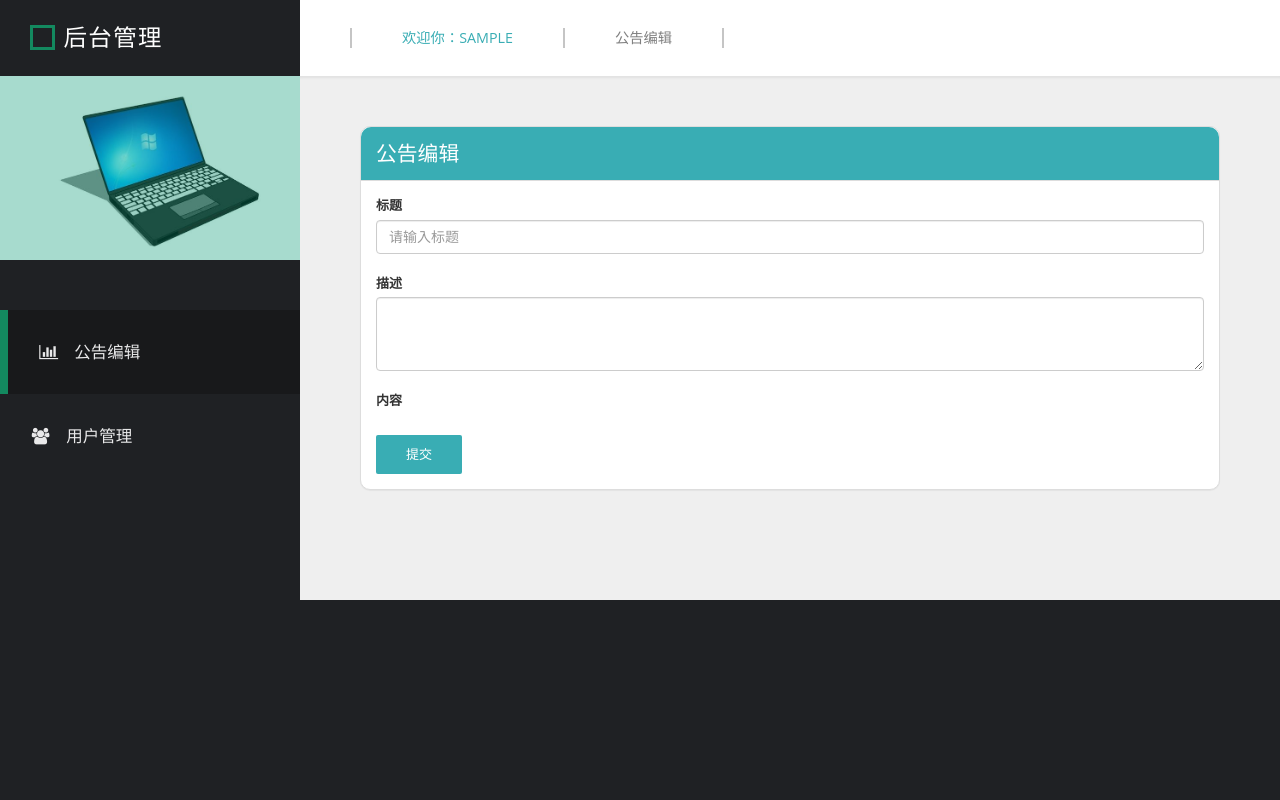
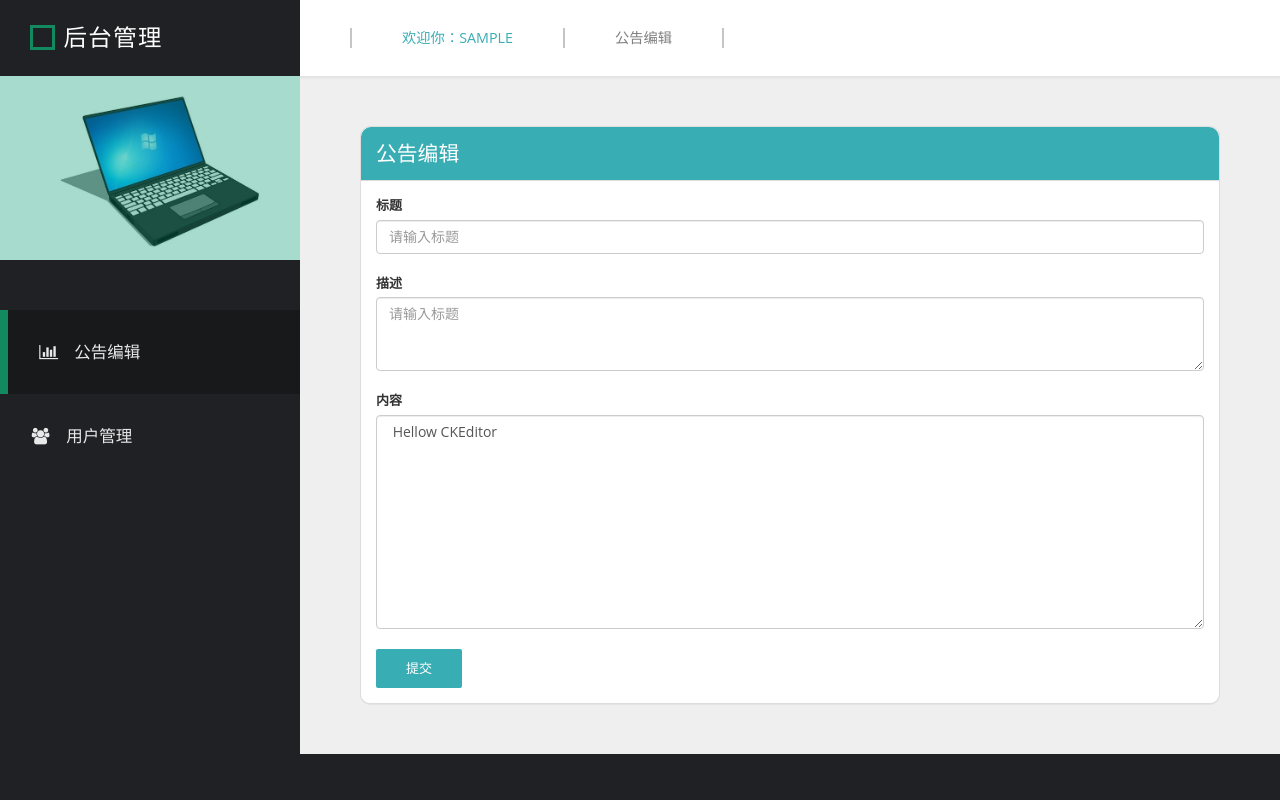
Before and after one commit to ccnode/-, a Flask app: page /edit_rewards in a window 1280 px wide. Run offline with Flask 2, Linux system fonts and the light colour scheme; the visitor is signed in with stand-in values (Sample User, id 1); some libraries are stand-ins or nearby versions.

Commit message:
实现管理员页面(更新公告页面，用户管理页面)，以及嵌套编辑器，接下来完成接口

```diff
--- a/routes/admin.py
+++ b/routes/admin.py
@@ -15,6 +15,8 @@ def rewards():
 # 管理页面
 @admin.route("/admin_page")
 def admin_page():
+    if check_login()!=True:
+        return redirect(url_for("user.login_page"))
     return render_template("admin/admin.html")
 # 加载公告编辑
 @admin.route("/edit_rewards")
@@ -22,8 +24,26 @@ def edit_rewards():
     username = session["username"]
     return render_template("admin/edit_rewards.html",username=username)
 
+# 更新公告
+@admin.route("/edit_rewards", methods=['GET', 'POST'])
+def update_rewards():
+    if request.method == 'POST':
+        text = request.form.get("myEdit")
+        print(text)
+        print(type(text))
+    return redirect(url_for("admin.edit_rewards"))
+
 # 加载用户管理
 @admin.route("/user_manage")
 def user_manage():
     username = session["username"]
     return render_template("admin/user_manage.html",username=username)
+
+# 检验登录
+def check_login():
+    try:
+        session["username"]
+        return True
+    except:
+        print("未登录")
+        return False
--- a/templates/admin/edit_rewards.html
+++ b/templates/admin/edit_rewards.html
@@ -67,7 +67,7 @@
           <div class="panel panel-default margin-10">
                 <div class="panel-heading"><h2 class="text-uppercase">公告编辑</h2></div>
                 <div class="panel-body">
-                  <form action="index.html" class="templatemo-login-form">
+                  <form  class="templatemo-login-form" method="post">
                     <div class="form-group">
                       <label for="inputEmail">标题</label>
                       <input type="text" class="form-control" placeholder="请输入标题">
@@ -75,14 +75,18 @@
 
                     <div class="form-group">
                       <label for="inputEmail">描述</label>
-                      <textarea class="form-control" id="inputNote" rows="3"></textarea>
+                      <textarea class="form-control" id="inputNote" rows="3" placeholder="请输入标题"></textarea>
                     </div>
 
                     <div class="form-group">
                       <label for="inputEmail">内容</label>
-
-
-
+                        {#编辑器#}
+                        <script src="/static/ckeditor/ckeditor.js"></script>
+                        <textarea name="myEdit" id="myEdit" class="form-control" rows="10" cols="80"> Hellow CKEditor </textarea>
+                            <script>
+                                <!-- Replace the <textarea id="myEdit"> with a CKEditor -->
+                                 CKEDITOR.replace( 'myEdit' );
+                            </script>
 {#                      <textarea class="form-control" id="inputNote" rows="3"> 可以放编辑器</textarea>                                #}
                     </div>
 
```
